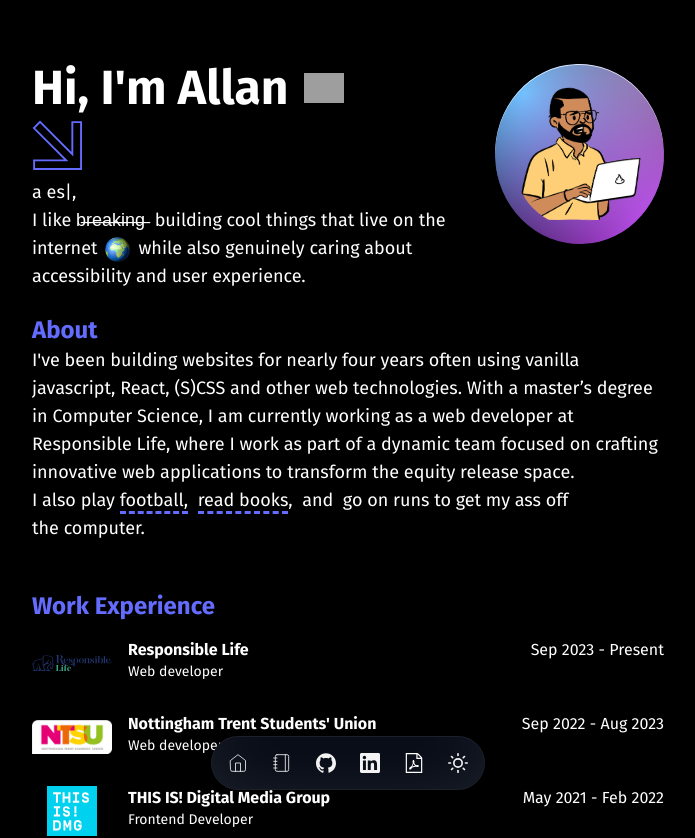
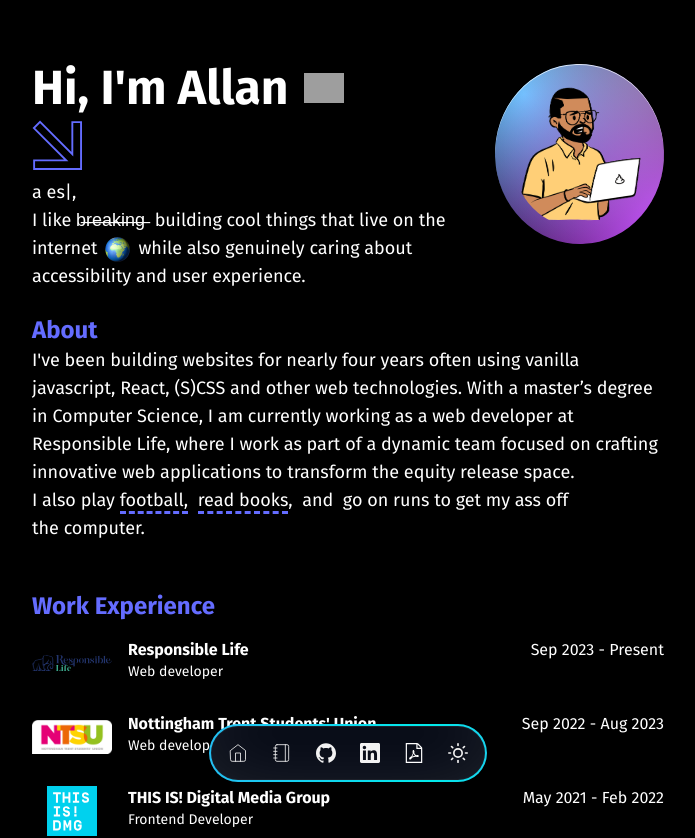
Before and after one commit to allanmosesfernandes/portfolio2025, a Next.js app: page / in a window 1280 px wide. Shown: the top 838 px of the page, without its empty margins (292-987 px from the left). Built offline with nearby package versions, Linux system fonts and the light colour scheme; grey boxes are pictures that could not be loaded.

Commit message:
floating menu border animation

```diff
--- a/src/app/globals.css
+++ b/src/app/globals.css
@@ -51,7 +51,7 @@ body {
 
 .fixed-floating-menu {
     position: fixed;
-    bottom: 10px;
+    bottom: 20px;
     left: 50%;
     transform: translateX(-50%);
     transition: transform 0.2s ease-in-out;
@@ -213,3 +213,62 @@ pre {
         transform-origin: bottom left;
     }
 }
+
+.button-bg {
+    position: absolute;
+    top: 0;
+    left: 0;
+    width: calc(100% + 4px);
+    height: calc(100% + 4px);
+    background: linear-gradient(90deg, #FF8038 0%, #646cff 30.43%, #00EBEB 68.23%, #DB00FF 100%);
+    background-size: 600% 600%;
+    border-radius: 50px;
+    animation: AnimateBorder 4s ease infinite;
+    -webkit-animation: AnimateBorder 4s ease infinite;
+    -moz-animation: AnimateBorder 4s ease infinite;
+    z-index: -1;
+    transform: translate(-2px, -2px);
+    transition: filter 1s ease-in;
+}
+
+@-webkit-keyframes AnimateBorder {
+    0% {
+        background-position: 0% 50%
+    }
+
+    50% {
+        background-position: 100% 50%
+    }
+
+    100% {
+        background-position: 0% 50%
+    }
+}
+
+@-moz-keyframes AnimateBorder {
+    0% {
+        background-position: 0% 50%
+    }
+
+    50% {
+        background-position: 100% 50%
+    }
+
+    100% {
+        background-position: 0% 50%
+    }
+}
+
+@keyframes AnimateBorder {
+    0% {
+        background-position: 0% 50%
+    }
+
+    50% {
+        background-position: 100% 50%
+    }
+
+    100% {
+        background-position: 0% 50%
+    }
+}
--- a/src/components/floatingMenu.jsx
+++ b/src/components/floatingMenu.jsx
@@ -28,8 +28,9 @@ export const FloatingMenu = () => {
 
     return (
         <div className="fixed-floating-menu">
+            <button className="button-bg"></button>
             <nav
-                className={`bg-[#343434] dark:bg-gray-950 w-max p-4 gap-6 rounded-full border z-50 pointer-events-auto relative mx-auto flex min-h-full h-full items-center [box-shadow:0_0_0_1px_rgba(0,0,0,.03),0_2px_4px_rgba(0,0,0,.05),0_12px_24px_rgba(0,0,0,.05)] transform-gpu dark:[border:1px_solid_rgba(255,255,255,.1)] dark:[box-shadow:0_-20px_80px_-20px_#ffffff1f_inset]`}
+                className={`bg-gray-950 w-max p-4 gap-6 rounded-full border z-50 pointer-events-auto relative mx-auto flex min-h-full h-full items-center [box-shadow:0_0_0_1px_rgba(0,0,0,.03),0_2px_4px_rgba(0,0,0,.05),0_12px_24px_rgba(0,0,0,.05)] transform-gpu dark:[border:1px_solid_rgba(255,255,255,.1)] dark:[box-shadow:0_-20px_80px_-20px_#ffffff1f_inset]`}
             >
                 <Link href="/" title="Home" data-toggle="tooltip" data-placement="top">
                     <p>Home</p>
@@ -53,10 +54,11 @@ export const FloatingMenu = () => {
                 </a>
                 <button onClick={toggleTheme} className="text-white flex">
                     <p>{isDark ? 'Dark mode' : 'Light Mode'}</p>
-                    {isDark
-                        ? <Image src={moon} alt="moon" width={20} height={20} />
-                        : <Image src={sun} alt="Sun5" width={20} height={20} />
-                    }
+                    {isDark ? (
+                        <Image src={moon} alt="moon" width={20} height={20} />
+                    ) : (
+                        <Image src={sun} alt="Sun5" width={20} height={20} />
+                    )}
                 </button>
             </nav>
         </div>
```
